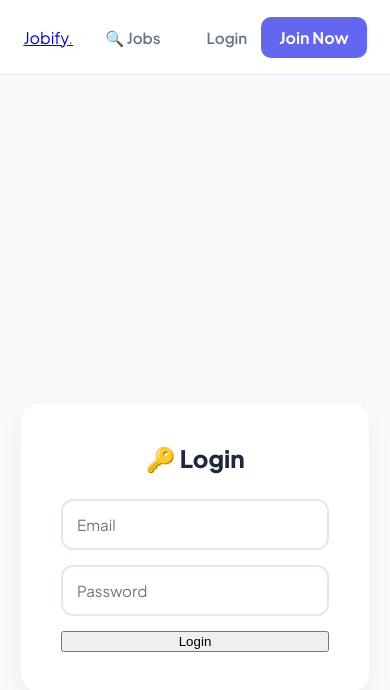
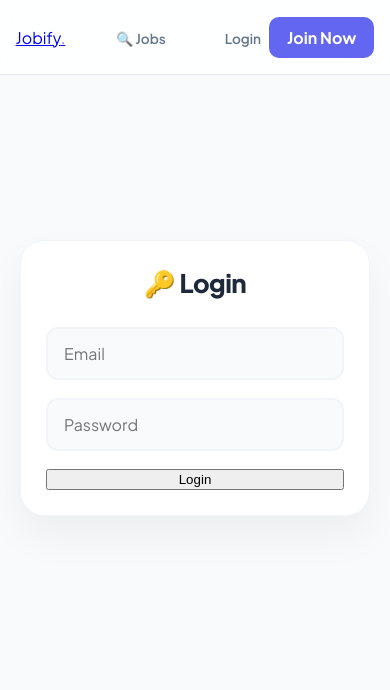
Before and after one commit to mainsohelhu/job-search, a React app in the folder frontend/: page /post in a window 390 px wide. Shown: the top 690 px of the page. Built offline with nearby package versions, Linux system fonts and the light colour scheme; no server answers; the HTML template or start-up script is replaced by a standard one.

Commit message:
improvemetn

```diff
--- a/frontend/src/App.css
+++ b/frontend/src/App.css
@@ -10,25 +10,28 @@
   --text-muted: #64748b;
   --danger: #ef4444;
   --success: #10b981;
+  --border-color: #e2e8f0;
 }
 
-/* Global */
+/* Global Fixes */
 body {
   margin: 0;
   font-family: 'Plus Jakarta Sans', sans-serif;
   background: var(--bg-color);
   color: var(--text-main);
+  -webkit-font-smoothing: antialiased;
 }
 
-/* Container */
+/* Container spacing for fixed nav */
 .container {
   max-width: 1000px;
   margin: auto;
   padding: 110px 20px 40px;
   box-sizing: border-box;
+  min-height: 100vh;
 }
 
-/* Navbar */
+/* Navbar Fixes */
 .navbar {
   position: fixed;
   top: 0;
@@ -38,7 +41,7 @@ body {
   background: rgba(255, 255, 255, 0.85);
   backdrop-filter: blur(12px);
   -webkit-backdrop-filter: blur(12px);
-  border-bottom: 1px solid #e2e8f0;
+  border-bottom: 1px solid var(--border-color);
   display: flex;
   align-items: center;
   justify-content: space-between;
@@ -53,6 +56,8 @@ body {
   font-size: 1.6rem;
   font-weight: 800;
   letter-spacing: -1px;
+  display: flex;
+  align-items: center;
 }
 
 .accent {
@@ -62,7 +67,7 @@ body {
 .nav-links-group {
   display: flex;
   align-items: center;
-  gap: 15px;
+  gap: 12px;
 }
 
 .nav-link {
@@ -71,7 +76,7 @@ body {
   font-weight: 600;
   padding: 8px 14px;
   border-radius: 10px;
-  transition: 0.25s;
+  transition: all 0.2s ease;
   font-size: 0.95rem;
 }
 
@@ -80,7 +85,7 @@ body {
   background: rgba(99, 102, 241, 0.08);
 }
 
-/* User Profile Badge in Nav */
+/* User Badge Fix */
 .user-badge-container {
   display: flex;
   align-items: center;
@@ -88,7 +93,8 @@ body {
   background: #f1f5f9;
   padding: 6px 14px;
   border-radius: 50px;
-  border: 1px solid #e2e8f0;
+  border: 1px solid var(--border-color);
+  margin-right: 10px;
 }
 
 .status-dot {
@@ -107,7 +113,7 @@ body {
   letter-spacing: 0.5px;
 }
 
-/* Buttons */
+/* Button & Form Fixes */
 .signup-btn {
   background: var(--primary);
   color: white !important;
@@ -115,18 +121,22 @@ body {
   border-radius: 10px;
   text-decoration: none;
   font-weight: 700;
-  transition: 0.25s;
+  transition: background 0.2s ease;
+}
+
+.signup-btn:hover {
+  background: var(--primary-hover);
 }
 
 .logout-btn {
   background: #fff1f2;
   color: var(--danger);
   border: 1px solid #ffe4e6;
-  padding: 8px 14px;
+  padding: 8px 16px;
   border-radius: 10px;
   cursor: pointer;
-  font-weight: 600;
-  transition: 0.2s;
+  font-weight: 700;
+  transition: all 0.2s ease;
 }
 
 .logout-btn:hover {
@@ -134,170 +144,134 @@ body {
   color: white;
 }
 
-/* Forms (Login, Signup, JobPost) */
+/* Login/Signup Form Logic */
 .form-container {
   display: flex;
   justify-content: center;
   align-items: center;
-  min-height: calc(100vh - 150px);
+  padding: 40px 0;
 }
 
 .job-form {
   background: white;
   padding: 40px;
-  border-radius: 20px;
+  border-radius: 24px;
   width: 100%;
-  max-width: 450px;
-  box-shadow: 0 10px 25px rgba(0,0,0,0.05);
+  max-width: 420px;
+  box-shadow: 0 20px 40px rgba(0,0,0,0.05);
   border: 1px solid #f1f5f9;
   display: flex;
   flex-direction: column;
-  gap: 15px;
+  gap: 18px;
 }
 
 .job-form h2 {
-  margin-top: 0;
-  margin-bottom: 10px;
-  font-size: 1.5rem;
+  margin: 0 0 10px 0;
+  font-size: 1.6rem;
   font-weight: 800;
   text-align: center;
+  letter-spacing: -0.5px;
 }
 
-.job-form input,
-.job-form select,
-.job-form textarea {
+.job-form input, .job-form select, .job-form textarea {
   width: 100%;
-  padding: 14px;
+  padding: 14px 16px;
   border-radius: 12px;
-  border: 2px solid #e2e8f0;
+  border: 2px solid #f1f5f9;
   font-family: inherit;
-  font-size: 0.95rem;
+  font-size: 1rem;
   box-sizing: border-box;
+  background: #f8fafc;
   transition: 0.2s;
 }
 
-.job-form input:focus,
-.job-form textarea:focus {
+.job-form input:focus {
   outline: none;
   border-color: var(--primary);
-  box-shadow: 0 0 0 4px rgba(99,102,241,0.1);
+  background: white;
+  box-shadow: 0 0 0 4px rgba(99, 102, 241, 0.1);
 }
 
 .submit-btn {
   background: var(--primary);
   color: white;
   border: none;
-  padding: 15px;
+  padding: 16px;
   border-radius: 12px;
   font-weight: 700;
   font-size: 1rem;
   cursor: pointer;
   margin-top: 10px;
-  transition: 0.2s;
+  transition: all 0.3s ease;
 }
 
 .submit-btn:hover {
   background: var(--primary-hover);
   transform: translateY(-2px);
+  box-shadow: 0 8px 20px rgba(99, 102, 241, 0.2);
 }
 
-/* Job List & Cards */
-.job-list {
-  display: grid;
-  grid-template-columns: 1fr;
-  gap: 20px;
-}
-
+/* Job Card Enhancements */
 .job-card {
   background: white;
-  padding: 24px;
-  border-radius: 18px;
+  padding: 28px;
+  border-radius: 20px;
   border: 1px solid #f1f5f9;
-  box-shadow: 0 6px 16px rgba(0,0,0,0.04);
-  transition: 0.25s;
+  box-shadow: 0 4px 12px rgba(0,0,0,0.03);
+  transition: all 0.3s cubic-bezier(0.4, 0, 0.2, 1);
 }
 
 .job-card:hover {
-  transform: translateY(-5px);
-  box-shadow: 0 14px 30px rgba(0,0,0,0.08);
+  transform: translateY(-6px);
+  box-shadow: 0 20px 30px rgba(0,0,0,0.07);
 }
 
-.job-card-header {
-  display: flex;
-  gap: 15px;
-  margin-bottom: 15px;
-  align-items: center;
+.job-card h2 {
+  margin: 0;
+  font-size: 1.3rem;
+  font-weight: 700;
+  color: var(--text-main);
 }
 
-.company-logo-placeholder {
-  width: 48px;
-  height: 48px;
-  background: linear-gradient(135deg, #6366f1, #818cf8);
-  border-radius: 12px;
-  display: flex;
-  align-items: center;
-  justify-content: center;
-  color: white;
-  font-weight: 800;
-  flex-shrink: 0;
+.job-card p {
+  color: var(--text-muted);
+  margin: 8px 0;
+  font-size: 0.95rem;
+  line-height: 1.6;
 }
 
-.details-row {
-  display: flex;
-  flex-wrap: wrap;
-  gap: 10px;
-  margin-bottom: 16px;
-}
-
-.badge {
-  padding: 6px 12px;
-  border-radius: 8px;
-  font-size: 0.75rem;
-  font-weight: 700;
-}
-
-.badge-geo { background: #f1f5f9; color: #475569; }
-.badge-money { background: #ecfdf5; color: #059669; }
-
-/* Apply & Delete Buttons */
-.button-group {
-  display: flex;
-  gap: 10px;
-}
-
-.apply-btn {
-  flex: 3;
-  background: var(--primary);
-  color: white !important;
-  padding: 12px;
-  border-radius: 10px;
-  text-decoration: none;
-  text-align: center;
-  font-weight: 700;
-  transition: 0.2s;
-}
-
-.delete-btn {
-  flex: 1;
-  background: #fff1f2;
-  color: var(--danger);
-  border: none;
-  padding: 12px;
-  border-radius: 10px;
-  cursor: pointer;
-  font-weight: 700;
-}
-
-/* Search Wrapper */
-.search-wrapper {
-  margin-bottom: 30px;
-}
-
+/* Search Bar Fix */
 .search-bar {
   width: 100%;
-  padding: 16px;
-  border-radius: 14px;
+  padding: 18px 24px;
+  border-radius: 16px;
   border: 2px solid #e2e8f0;
   font-size: 1rem;
   box-sizing: border-box;
+  background: white;
+  box-shadow: 0 4px 10px rgba(0,0,0,0.02);
+  transition: all 0.2s ease;
 }
+
+.search-bar:focus {
+  outline: none;
+  border-color: var(--primary);
+  box-shadow: 0 10px 20px rgba(99, 102, 241, 0.1);
+}
+
+/* Responsive Tablet/Mobile */
+@media (max-width: 768px) {
+  .navbar {
+    padding: 0 4%;
+  }
+  .nav-link {
+    padding: 8px;
+    font-size: 0.85rem;
+  }
+  .user-role-text {
+    display: none; /* Only dot on mobile */
+  }
+  .job-form {
+    padding: 25px;
+  }
+}
```
